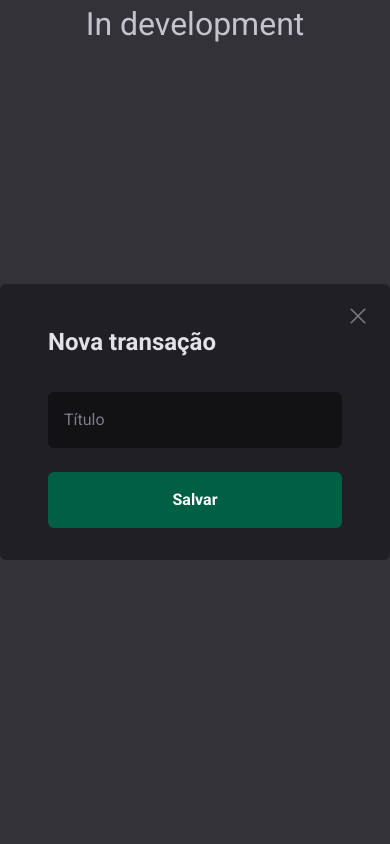
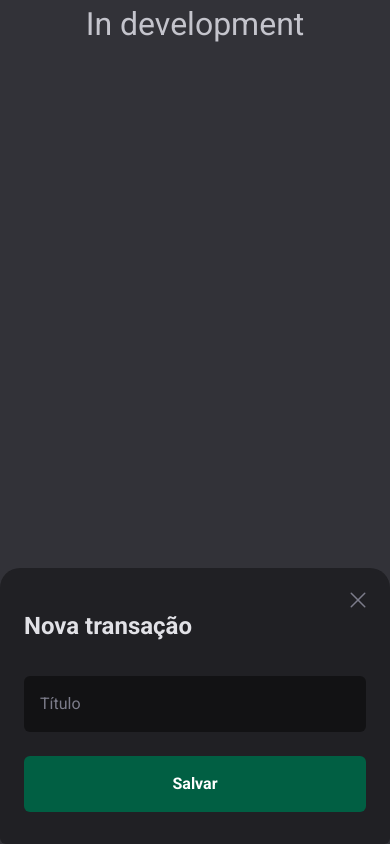
Before and after one commit to NicolasCastro01/finexps.com, a Next.js app: page / in a window 390 px wide. Built offline with nearby package versions, Linux system fonts and the light colour scheme.

Commit message:
refactor: style of modal in breakpoint mobile

```diff
--- a/src/app/presentation/common/components/modal/modal.tsx
+++ b/src/app/presentation/common/components/modal/modal.tsx
@@ -1,11 +1,6 @@
 import { useState } from 'react';
 import { CloseIcon } from '~/app/presentation/common/icons';
-
-interface ModalProps {
-  children: React.ReactNode;
-  title: string;
-  isOpen: boolean;
-}
+import type { ModalProps } from './interfaces';
 
 function ModalComponent({ children, title }: ModalProps) {
   const [close, setClose] = useState(false);
@@ -15,13 +10,13 @@ function ModalComponent({ children, title }: ModalProps) {
   };
 
   const Header = () => (
-    <div className='flex justify-start items-center px-48px'>
+    <div className='flex justify-start items-center px-48px sm:px-24px'>
       <h1 className='text-24px text-gray7 font-bold'>{title}</h1>
     </div>
   );
 
   const Body = () => (
-    <div className='relative flex flex-col justify-start items-center px-48px py-32px gap-24px'>
+    <div className='relative flex flex-col justify-start items-center px-48px py-32px gap-24px sm:px-24px'>
       {children}
     </div>
   );
@@ -32,11 +27,15 @@ function ModalComponent({ children, title }: ModalProps) {
     }
 
     return (
-      <div className='justify-center items-center flex overflow-x-hidden overflow-y-auto fixed inset-0 z-1 outline-none focus:outline-none h-screen w-screen bg-gray-900 bg-opacity-50'>
-        <div className='bg-gray2 rounded-6px w-535px'>
+      <div className='justify-center items-center flex overflow-x-hidden overflow-y-auto fixed inset-0 z-1 outline-none focus:outline-none h-screen w-screen bg-gray-900 bg-opacity-50 sm:items-end'>
+        <div
+          className='bg-gray2 rounded-6px w-535px sm:w-full sm:rounded-t-20px'
+          aria-modal='true'
+          role='dialog'
+        >
           <div className='flex justify-end pt-24px pr-24px'>
             <button
-              className='text-gray6 text-24px [&>svg]:fill-gray5'
+              className='text-gray6 text-24px [&>svg]:fill-gray5 sm:text-20px'
               aria-label='Fechar modal'
               onClick={handleClose}
             >
```
Also changed, not shown: 1 other file (tests, documents, lock files or other folders).
